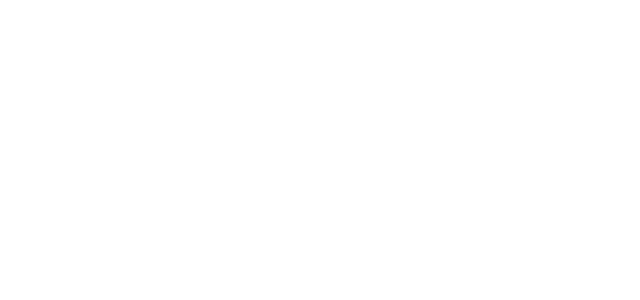
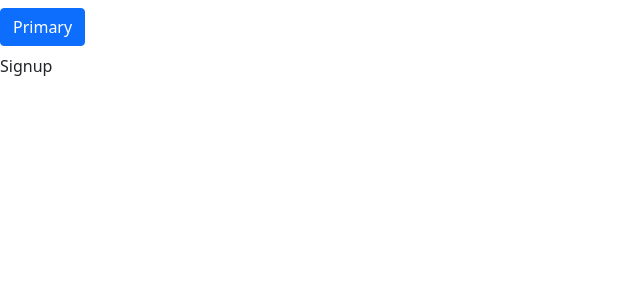
Before and after one commit to ds1242/bike-maintenance-tracker, a React (Create React App) app in the folder client/: page / in a window 1280 px wide. Shown: the top 300 px of the page, without its empty margins (0-640 px from the left). Built offline with nearby package versions, Linux system fonts and the light colour scheme.

Commit message:
setup start of nav bar and basic homepage

```diff
--- a/client/src/components/App/App.css
+++ b/client/src/components/App/App.css
@@ -1,38 +1,7 @@
-.App {
-  text-align: center;
+:root{
+  --primary_color:#EFEFEF;
+  --secondary_color:#3454D1;
+  --tertiary_color:#34D1BF;
+  --quartiary_color:#070707;
+  --cinqieme_color:#D1345B;
 }
-
-.App-logo {
-  height: 40vmin;
-  pointer-events: none;
-}
-
-@media (prefers-reduced-motion: no-preference) {
-  .App-logo {
-    animation: App-logo-spin infinite 20s linear;
-  }
-}
-
-.App-header {
-  background-color: #282c34;
-  min-height: 100vh;
-  display: flex;
-  flex-direction: column;
-  align-items: center;
-  justify-content: center;
-  font-size: calc(10px + 2vmin);
-  color: white;
-}
-
-.App-link {
-  color: #61dafb;
-}
-
-@keyframes App-logo-spin {
-  from {
-    transform: rotate(0deg);
-  }
-  to {
-    transform: rotate(360deg);
-  }
-}
--- a/client/src/components/App/App.jsx
+++ b/client/src/components/App/App.jsx
@@ -1,10 +1,12 @@
 // import logo from './logo.svg';
-import React, { useState } from 'react';
+import React from 'react';
 import { ApolloProvider } from '@apollo/react-hooks';
 import { BrowserRouter as Router, Route, Switch } from 'react-router-dom';
 import ApolloClient from 'apollo-boost';
 import './App.css';
 
+import SignUp from '../../pages/SignUp';
+import Nav from '../Nav'
 
 
 const client = new ApolloClient({
@@ -24,7 +26,12 @@
   return (
     <ApolloProvider client={client}>
       <div className="App">
-
+          <Router>
+            <Nav />
+            <Switch>
+              <Route exact path='/' component={SignUp} />
+            </Switch>
+          </Router>
       </div>
     </ApolloProvider>
   );
--- /dev/null
+++ b/client/src/components/Nav/Nav.jsx
@@ -0,0 +1,20 @@
+import React from 'react';
+// import Auth from '../../utils/auth';
+import { Link } from 'react-router-dom'
+import { Button } from 'react-bootstrap'
+
+function Nav() {
+
+
+    return (
+        <nav className='navbar navbar-expand-sm'>
+            <div className="containerfluid" >
+                <Link to={'/'}>
+                    <Button variant="primary">Primary</Button>{' '}
+                </Link>
+            </div>
+        </nav>
+    )
+};
+
+export default Nav;
--- /dev/null
+++ b/client/src/components/Nav/index.js
@@ -0,0 +1 @@
+export { default } from './Nav'
--- /dev/null
+++ b/client/src/pages/SignUp.js
@@ -0,0 +1,10 @@
+import React from 'react';
+
+
+function SignUp() {
+    return (
+        <div>Signup</div>
+    )
+};
+
+export default SignUp;
```
